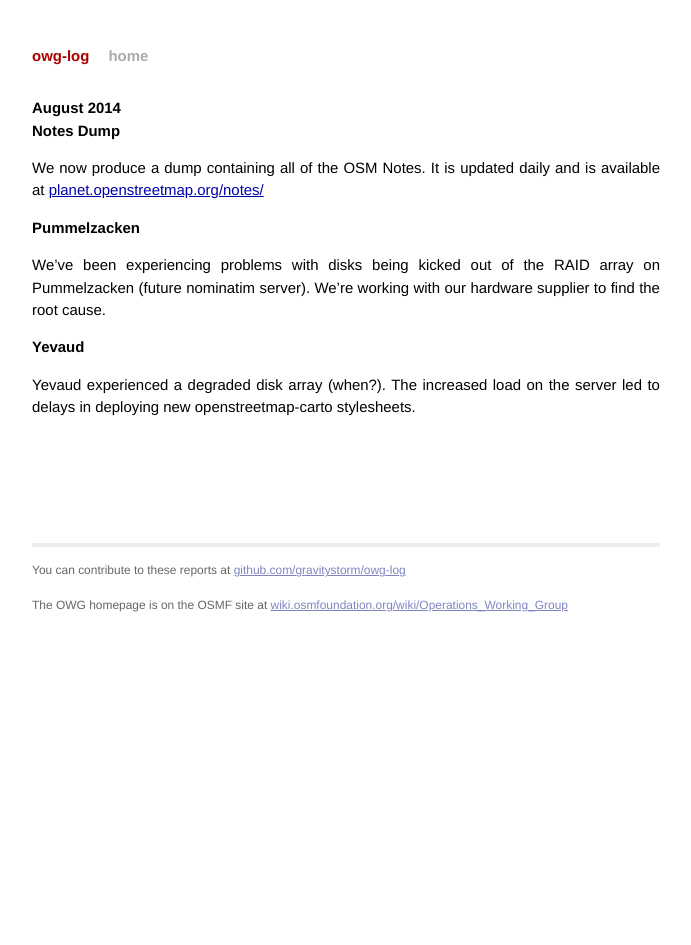
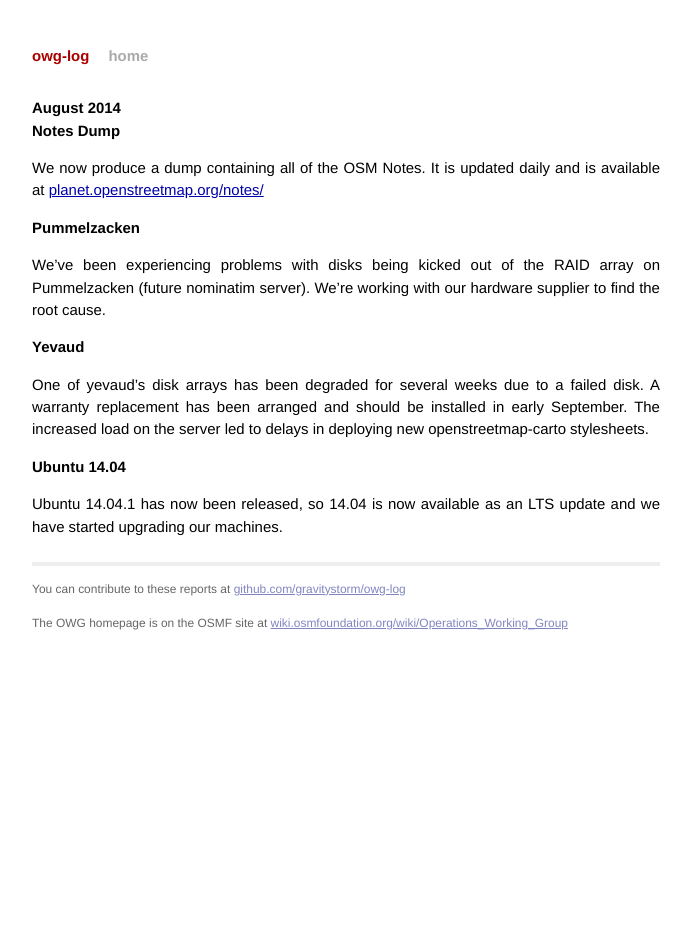
Before and after one commit to openstreetmap/owg-website, a Jekyll site: the page built from _posts/2014-08-01-august.md, in a window 1280 px wide. Shown: the whole page, without its empty margins (294-985 px from the left). Built offline with Jekyll 4.4.1, drawn with Linux system fonts in a browser that asks for light colours; Markdown is read by kramdown in place of the engine named in the settings.

Commit message:
Update 2014-08-01-august.md

```diff
--- a/_posts/2014-08-01-august.md
+++ b/_posts/2014-08-01-august.md
@@ -14,4 +14,8 @@ We've been experiencing problems with disks being kicked out of the RAID array o
 
 # Yevaud
 
-Yevaud experienced a degraded disk array (when?). The increased load on the server led to delays in deploying new openstreetmap-carto stylesheets.
+One of yevaud's disk arrays has been degraded for several weeks due to a failed disk. A warranty replacement has been arranged and should be installed in early September. The increased load on the server led to delays in deploying new openstreetmap-carto stylesheets.
+
+# Ubuntu 14.04
+
+Ubuntu 14.04.1 has now been released, so 14.04 is now available as an LTS update and we have started upgrading our machines.
```
